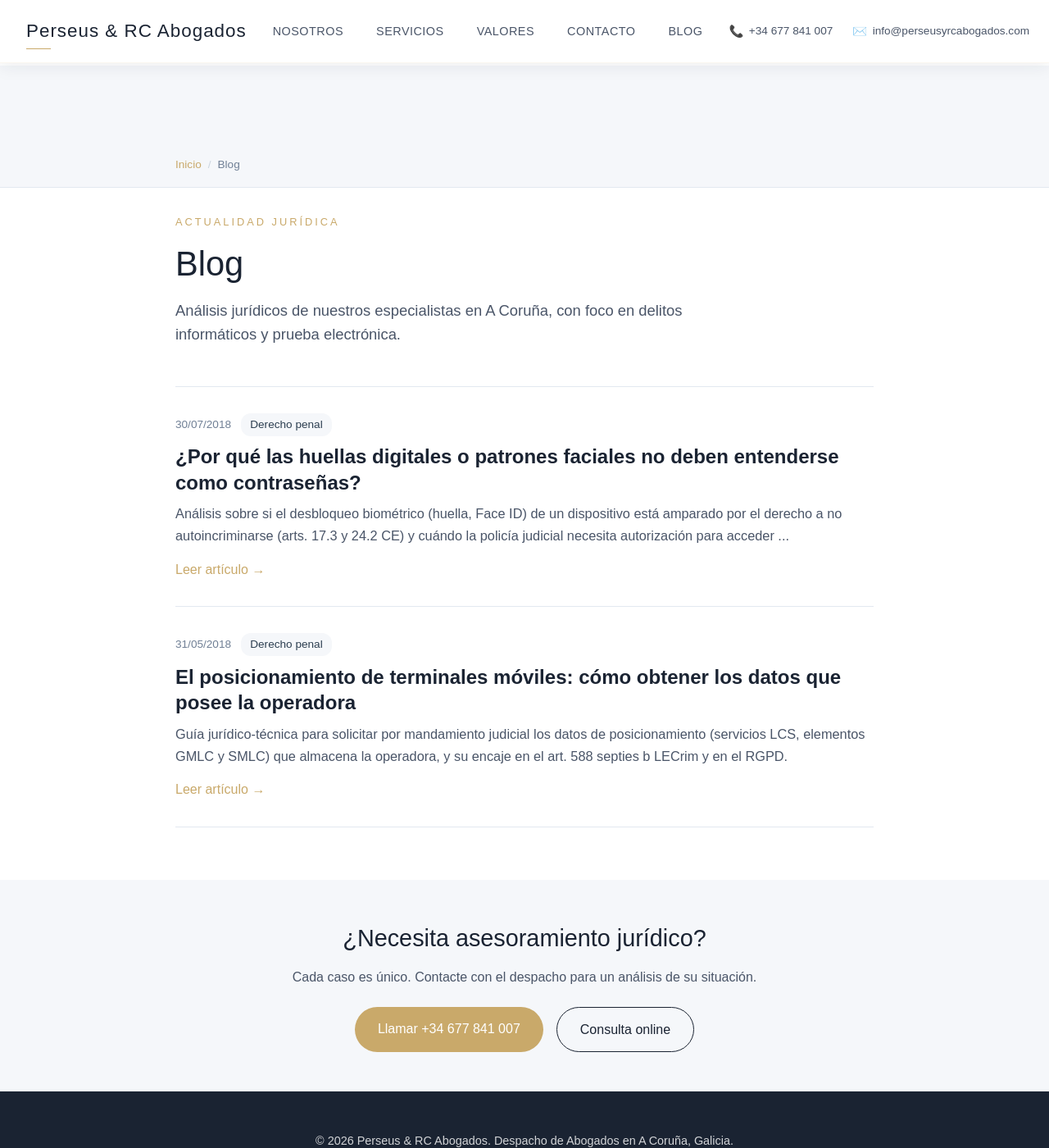
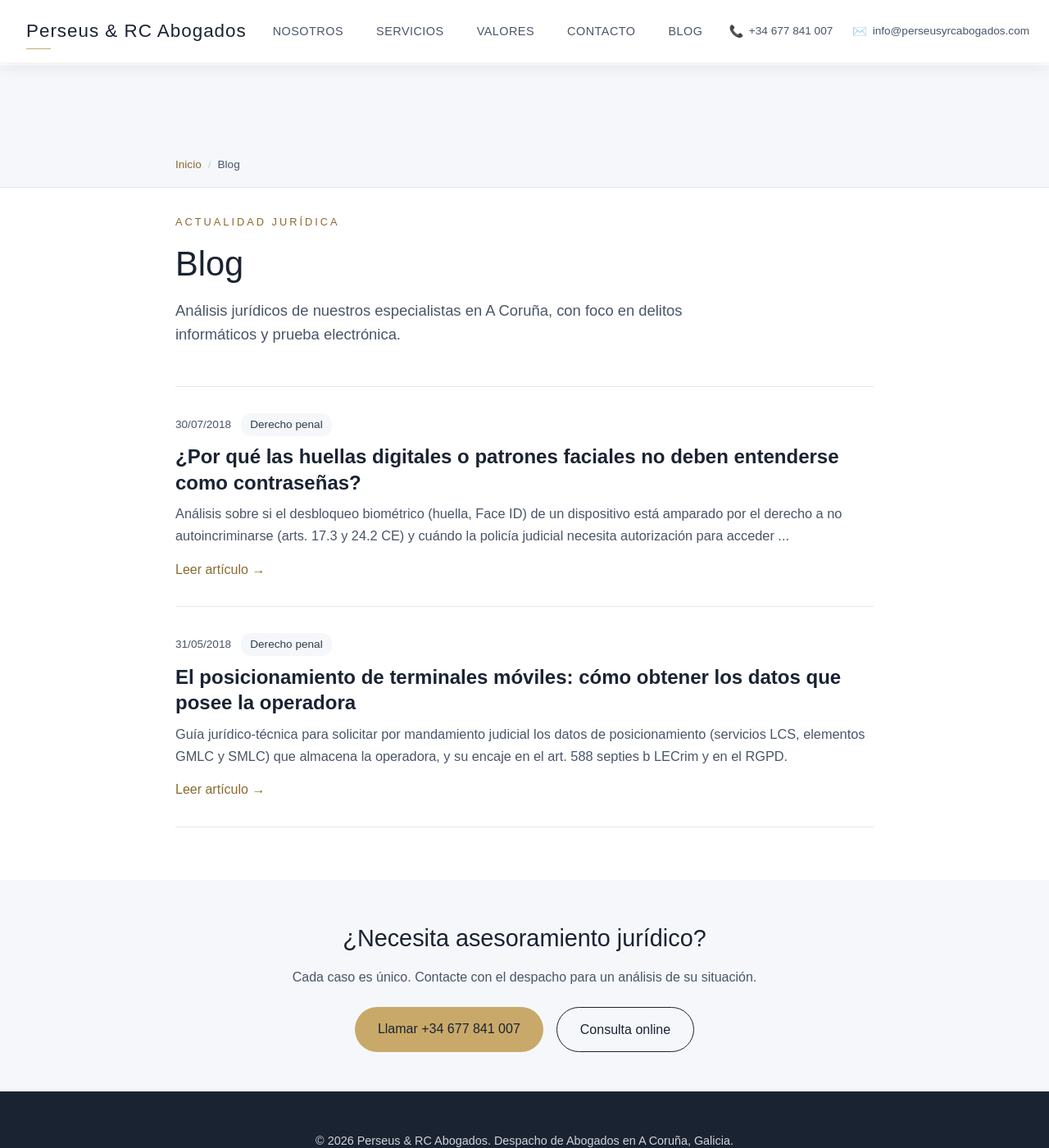
Before and after one commit to streaming10/Perseus_RC_abogados, a Jekyll site: the page built from blog.html, in a window 1280 px wide and 1400 px high. Shown: the whole window at 82% size. Built offline with Jekyll 4.4.1, drawn with Linux system fonts in a browser that asks for light colours.

Commit message:
Corregir CLS del blog, diferir GA y subir contraste a AA
- Blog: subir el bloque <style> antes del contenido. Iba al final del
  <body>, el contenido pintaba sin estilar y remaquetaba (CLS ~0.108).
  Es la comprobacion que fallaba en 'navegacion agentica' (1/2 -> 2/2).
- Blog: contraste AA. Dorado de texto/enlaces #c9a96a -> #8a6a2f (5.0:1),
  gris de fechas/migas #718096 -> #4a5568 (7.5:1), boton 'Llamar' con
  texto navy sobre dorado (7.0:1) en vez de blanco (2.2:1).
- GA4: gtag (~159KB) se carga en la primera interaccion o a los 6s, no en
  el arranque. Quita ~67 KiB del camino critico (mejora LCP/FCP).

```diff
--- a/blog.html
+++ b/blog.html
@@ -11,6 +11,51 @@
 og_type: "website"
 schema_type: "Blog"
 ---
+
+<!-- ponytail: estilos del blog ARRIBA del contenido. Antes iban al final del
+     <body>: el contenido pintaba sin estilar y al aplicar padding-top/tamaños
+     se remaquetaba todo (CLS ~0.108). Puestos antes del contenido, se aplican
+     en el primer paint y no hay salto. Colores dorado/gris subidos a AA. -->
+<style>
+  .blog-wrap { max-width: 900px; margin: 0 auto; padding-left: 1.5rem; padding-right: 1.5rem; }
+  .blog-breadcrumbs { padding-top: 110px; }
+  .blog-breadcrumbs .breadcrumb-list { list-style: none; display: flex; gap: .5rem; padding: 0; margin: 0; font-size: .85rem; color: #4a5568; }
+  .blog-breadcrumbs a { color: #8a6a2f; text-decoration: none; }
+  .blog-breadcrumbs li:not(:last-child)::after { content: '/'; margin-left: .5rem; color: var(--border-subtle, #cbd5e0); }
+
+  .blog-hero { padding: 2rem 0 1rem; }
+  .blog-intro { font-size: .8rem; letter-spacing: 3px; text-transform: uppercase; color: #8a6a2f; font-weight: 500; }
+  .blog-hero h1 { font-size: 2.6rem; font-weight: 300; color: var(--navy-blue, #1a2332); margin: .5rem 0; }
+  .blog-subtitle { font-size: 1.15rem; line-height: 1.6; color: var(--text-secondary, #4a5568); max-width: 640px; }
+
+  .blog-list-section { padding: 2rem 0 3rem; }
+  .post-card { padding: 2rem 0; border-bottom: 1px solid var(--border-light, #e2e8f0); }
+  .post-card:first-child { border-top: 1px solid var(--border-light, #e2e8f0); }
+  .post-card-meta { display: flex; gap: .75rem; align-items: center; font-size: .85rem; color: #4a5568; margin-bottom: .6rem; }
+  .post-card-cat { background: var(--secondary-light, #f5f7fa); color: var(--corporate-blue, #2c3e50); padding: .2rem .7rem; border-radius: 12px; font-weight: 500; }
+  .post-card h2 { font-size: 1.5rem; line-height: 1.3; font-weight: 600; margin: 0 0 .6rem; }
+  .post-card h2 a { color: var(--navy-blue, #1a2332); text-decoration: none; transition: color .2s ease; }
+  .post-card h2 a:hover { color: #8a6a2f; }
+  .post-card-excerpt { font-size: 1.02rem; line-height: 1.65; color: var(--text-secondary, #4a5568); margin: 0 0 .9rem; }
+  .post-card-link { color: #8a6a2f; text-decoration: none; font-weight: 500; }
+  .post-card-link:hover { text-decoration: underline; }
+  .blog-empty { text-align: center; color: var(--text-secondary, #4a5568); padding: 3rem 0; }
+
+  .blog-cta { background: var(--secondary-light, #f5f7fa); margin-top: 1rem; padding: 3rem 0; text-align: center; }
+  .blog-cta h2 { font-size: 1.8rem; font-weight: 300; color: var(--navy-blue, #1a2332); margin: 0 0 .75rem; }
+  .blog-cta p { color: var(--text-secondary, #4a5568); margin: 0 0 1.5rem; }
+  .blog-cta-buttons { display: flex; gap: 1rem; justify-content: center; flex-wrap: wrap; }
+  .blog-btn { display: inline-block; padding: .85rem 1.75rem; border-radius: 30px; text-decoration: none; font-weight: 500; transition: all .2s ease; }
+  .blog-btn-primary { background: var(--accent-gold, #c9a96a); color: var(--navy-blue, #1a2332); }
+  .blog-btn-primary:hover { background: var(--navy-blue, #1a2332); color: #fff; }
+  .blog-btn-secondary { border: 1px solid var(--navy-blue, #1a2332); color: var(--navy-blue, #1a2332); }
+  .blog-btn-secondary:hover { background: var(--navy-blue, #1a2332); color: #fff; }
+
+  @media (max-width: 768px) {
+    .blog-breadcrumbs { padding-top: 90px; }
+    .blog-hero h1 { font-size: 2rem; }
+  }
+</style>
 
 <nav class="breadcrumbs blog-breadcrumbs" aria-label="Breadcrumb">
   <div class="blog-wrap">
@@ -61,47 +106,6 @@
   </div>
 </section>
 
-<style>
-  .blog-wrap { max-width: 900px; margin: 0 auto; padding-left: 1.5rem; padding-right: 1.5rem; }
-  .blog-breadcrumbs { padding-top: 110px; }
-  .blog-breadcrumbs .breadcrumb-list { list-style: none; display: flex; gap: .5rem; padding: 0; margin: 0; font-size: .85rem; color: var(--text-muted, #718096); }
-  .blog-breadcrumbs a { color: var(--accent-gold, #c9a96a); text-decoration: none; }
-  .blog-breadcrumbs li:not(:last-child)::after { content: '/'; margin-left: .5rem; color: var(--border-subtle, #cbd5e0); }
-
-  .blog-hero { padding: 2rem 0 1rem; }
-  .blog-intro { font-size: .8rem; letter-spacing: 3px; text-transform: uppercase; color: var(--accent-gold, #c9a96a); font-weight: 500; }
-  .blog-hero h1 { font-size: 2.6rem; font-weight: 300; color: var(--navy-blue, #1a2332); margin: .5rem 0; }
-  .blog-subtitle { font-size: 1.15rem; line-height: 1.6; color: var(--text-secondary, #4a5568); max-width: 640px; }
-
-  .blog-list-section { padding: 2rem 0 3rem; }
-  .post-card { padding: 2rem 0; border-bottom: 1px solid var(--border-light, #e2e8f0); }
-  .post-card:first-child { border-top: 1px solid var(--border-light, #e2e8f0); }
-  .post-card-meta { display: flex; gap: .75rem; align-items: center; font-size: .85rem; color: var(--text-muted, #718096); margin-bottom: .6rem; }
-  .post-card-cat { background: var(--secondary-light, #f5f7fa); color: var(--corporate-blue, #2c3e50); padding: .2rem .7rem; border-radius: 12px; font-weight: 500; }
-  .post-card h2 { font-size: 1.5rem; line-height: 1.3; font-weight: 600; margin: 0 0 .6rem; }
-  .post-card h2 a { color: var(--navy-blue, #1a2332); text-decoration: none; transition: color .2s ease; }
-  .post-card h2 a:hover { color: var(--accent-gold, #c9a96a); }
-  .post-card-excerpt { font-size: 1.02rem; line-height: 1.65; color: var(--text-secondary, #4a5568); margin: 0 0 .9rem; }
-  .post-card-link { color: var(--accent-gold, #c9a96a); text-decoration: none; font-weight: 500; }
-  .post-card-link:hover { text-decoration: underline; }
-  .blog-empty { text-align: center; color: var(--text-secondary, #4a5568); padding: 3rem 0; }
-
-  .blog-cta { background: var(--secondary-light, #f5f7fa); margin-top: 1rem; padding: 3rem 0; text-align: center; }
-  .blog-cta h2 { font-size: 1.8rem; font-weight: 300; color: var(--navy-blue, #1a2332); margin: 0 0 .75rem; }
-  .blog-cta p { color: var(--text-secondary, #4a5568); margin: 0 0 1.5rem; }
-  .blog-cta-buttons { display: flex; gap: 1rem; justify-content: center; flex-wrap: wrap; }
-  .blog-btn { display: inline-block; padding: .85rem 1.75rem; border-radius: 30px; text-decoration: none; font-weight: 500; transition: all .2s ease; }
-  .blog-btn-primary { background: var(--accent-gold, #c9a96a); color: #fff; }
-  .blog-btn-primary:hover { background: var(--navy-blue, #1a2332); }
-  .blog-btn-secondary { border: 1px solid var(--navy-blue, #1a2332); color: var(--navy-blue, #1a2332); }
-  .blog-btn-secondary:hover { background: var(--navy-blue, #1a2332); color: #fff; }
-
-  @media (max-width: 768px) {
-    .blog-breadcrumbs { padding-top: 90px; }
-    .blog-hero h1 { font-size: 2rem; }
-  }
-</style>
-
 <script type="application/ld+json">
 {
   "@context": "https://schema.org",
```
Also changed, not shown: _includes/head.html (+17 -1 lines).
